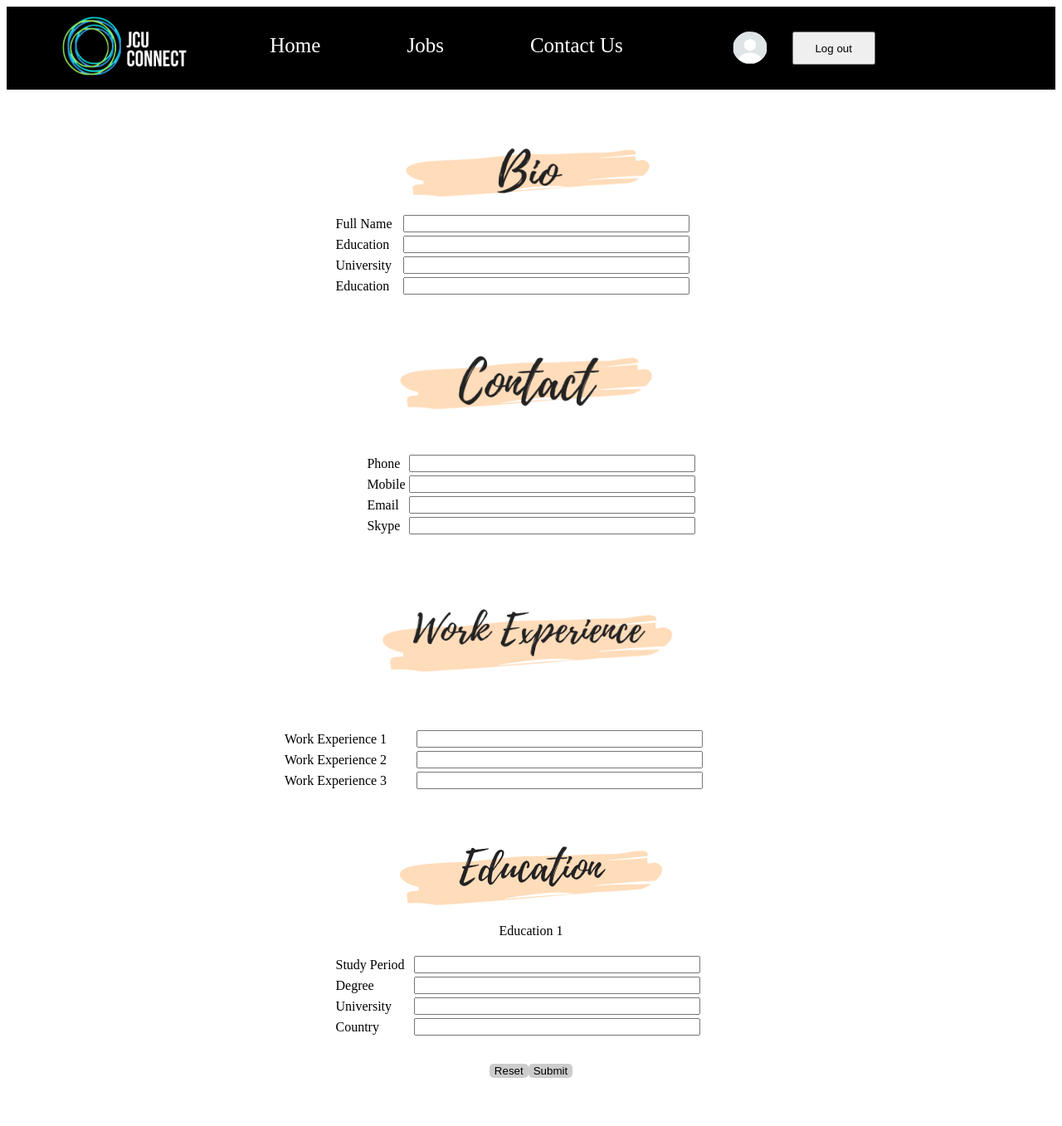
After one commit to CDivyaPrabha/CP3405-Assessment, a Flask app: template app/templates/formCV.html in a window 1280 px wide. The commit adds this page. Shown: the whole page at 83% size. Run offline with Flask 2, Linux system fonts and the light colour scheme; the template is opened without the code that fills it, so the values that code supplies are empty.

Commit message:
CV form page completed

```diff
--- a/app/static/styles/styles.css
+++ b/app/static/styles/styles.css
@@ -1,3 +1,8 @@
+.profile{
+    padding-top: 15px;
+   padding-left: 220px;
+}
+
 .logo{
     float: left;
     padding-left: 50px;
@@ -245,3 +250,30 @@
     width:280px;
 
 }
+
+.form{
+    text-align: center;
+    padding-bottom: 50px;
+}
+
+.bioform form{
+    padding-top: 50px;
+    text-align: center;
+}
+
+.workform label{
+    padding-left: -150px;
+
+}
+
+.educationform form{
+    padding-bottom: 30px;
+}
+
+input[type=submit], input[type=reset]{
+    background:#ccc;
+    border:0 none;
+    cursor:pointer;
+    -webkit-border-radius: 5px;
+    border-radius: 5px;
+}
--- /dev/null
+++ b/app/templates/formCV.html
@@ -0,0 +1,175 @@
+<!DOCTYPE html>
+<html lang="en">
+<head>
+    <meta charset="UTF-8">
+    <link rel="stylesheet" href="../static/styles/styles.css">
+    <title>JCUConnect</title>
+</head>
+<body>
+<div class="navbar">
+    <img class="logo" src="../static/images/jcuconnectlogo.png" height="71px" width="150px" alt="JCUConnect Logo">
+    <a href="homeStudent.html">Home</a>
+    <a href="searchJob.html">Jobs</a>
+    <a href="">Contact Us</a>
+    <a href=""><img class="profile" src="../static/images/profile.png" height="45px" width="60px" alt="Profile"></a>
+    <a href="login.html"><button class="logout">Log out</button></a>
+</div>
+
+<div class="form">
+    <div class="bioform">
+    <form action="" method="post" name="bioForm" id="bioForm">
+          <center><table width="477" border="0">
+              <img src="../static/images/Bio.png" width="314" height="94">
+              <tbody>
+          <tr>
+          <td><label for ="name">
+            Full Name</label></td>
+          <td><input type="text" name="name" id="name" size="40"/></td>
+          <br>
+          </tr>
+
+          <tr>
+          <td><label for="education">
+            Education</label></td>
+          <td><input type="text" name="education" id="education" size="40"/>
+          <br></td>
+          </tr>
+
+          <tr>
+          <td>
+          <label for="university">
+            University </label></td>
+          <td><input type="text" name="university" id="university" size="40"/>
+          <br></td>
+          </tr>
+
+          <tr>
+          <td><label for="Education">
+              Education</label></td>
+          <td><input type="text" name="education" id="education" size="40"/></td>
+          </tr>
+              </tbody>
+          </table>
+          </center>
+    </form>
+    </div>
+    <br><br><br>
+
+    <div class="contactform">
+        <form action="" method="post" name="contactForm" id="contactForm">
+        <img src="../static/images/contact.png" width="331" height="93">
+            <center><table width="400" border="0">
+              <tbody>
+          <tr>
+          <td>
+              <label for="phone">Phone</label></td>
+          <td><input type="text" name="phone" id="phone" size="40"/></td>
+              <br></tr>
+
+          <tr>
+          <td>
+              <label for="mobile">Mobile</label></td>
+          <td><input type="text" name="mobile" id="mobile" size="40"/>
+              <br></td></tr>
+
+          <tr>
+          <td>
+              <label for="email">Email</label></td><td>
+              <input type="text" name="email" id="email" size="40"/></td>
+              <br></tr>
+
+          <tr>
+          <td>
+              <label for="email">Skype</label></td>
+              <td><input type="text" name="skype" id="skype" size="40"/></td></tr>
+              </tbody>
+            </table>
+            </center>
+        </form>
+    </div>
+    <br>
+    <br>
+    <br>
+    <br>
+
+    <div class="workform">
+        <form action="" method="post" name="workForm" id="workForm">
+        <img src="../static/images/workexperience.png" width="364" height="100">
+            <center><table width="600" border="0">
+              <tbody>
+          <tr>
+          <td>
+  	    <label for ="experienceone">
+            Work Experience 1</label></td>
+        <td><input type="text" name="experienceone" id="experienceone" size="40"/>
+        </td><br>
+
+          <tr>
+          <td>
+        <label for ="experiencetwo">
+            Work Experience 2</label></td>
+        <td><input type="text" name="experiencetwo" id="experiencetwo" size="40"/>
+        </td><br></tr>
+
+          <tr>
+          <td>
+        <label for ="experiencethree">
+            Work Experience 3</label></td>
+        <td><input type="text" name="experiencethree" id="experiencethree" size="40"/>
+        </td><br>
+          </tr>
+              </tbody>
+            </table>
+            </center>
+        </form>
+    </div>
+    <br>
+    <br>
+
+    <div class="educationform">
+        <form action="" method="post" name="educationForm" id="educationForm">
+        <img src="../static/images/education.png" width="340" height="119">
+            <br>
+   	    Education 1
+   	    <br>
+            <center><table width="477" border="0">
+              <tbody>
+          <tr>
+          <td>
+        <label for ="periodone">
+            Study Period</label></td>
+        <td><input type="text" name="periodone" id="periodone" size="40"/>
+            <br></td></tr>
+
+          <tr>
+          <td>
+        <label for ="degreeone">
+            Degree</label></td>
+        <td><input type="text" name="degreeone" id="degreeone" size="40"/>
+            <br></td></tr>
+
+          <tr>
+          <td>
+        <label for ="universityone">
+            University</label></td>
+        <td><input type="text" name="universityone" id="universityone" size="40"/>
+        </td></tr><br>
+
+          <tr>
+          <td>
+        <label for ="countryone">
+            Country</label></td>
+        <td><input type="text" name="countryone" id="countryone" size="40"/>
+            <br></td></tr>
+              </tbody>
+            </table>
+            </center>
+        </form>
+    </div>
+    <input class="reset" type="reset"><input type="submit" value="Submit">
+</div>
+
+
+
+</body>
+</html>
--- a/app/templates/homeStudent.html
+++ b/app/templates/homeStudent.html
@@ -11,6 +11,7 @@
     <a href="index.html">Home</a>
     <a href="searchJob.html">Jobs</a>
     <a href="">Contact Us</a>
+    <a href="formCV.html"><img class="profile" src="../static/images/profile.png" height="45px" width="60px" alt="Profile"></a>
     <a href="login.html"><button class="logout">Log out</button></a>
 </div>
 
```
Also changed, not shown: app/static/images/Bio.png (added), app/static/images/contact.png (added), app/static/images/education.png (added), app/static/images/profile.png (added), app/static/images/workexperience.png (added).
